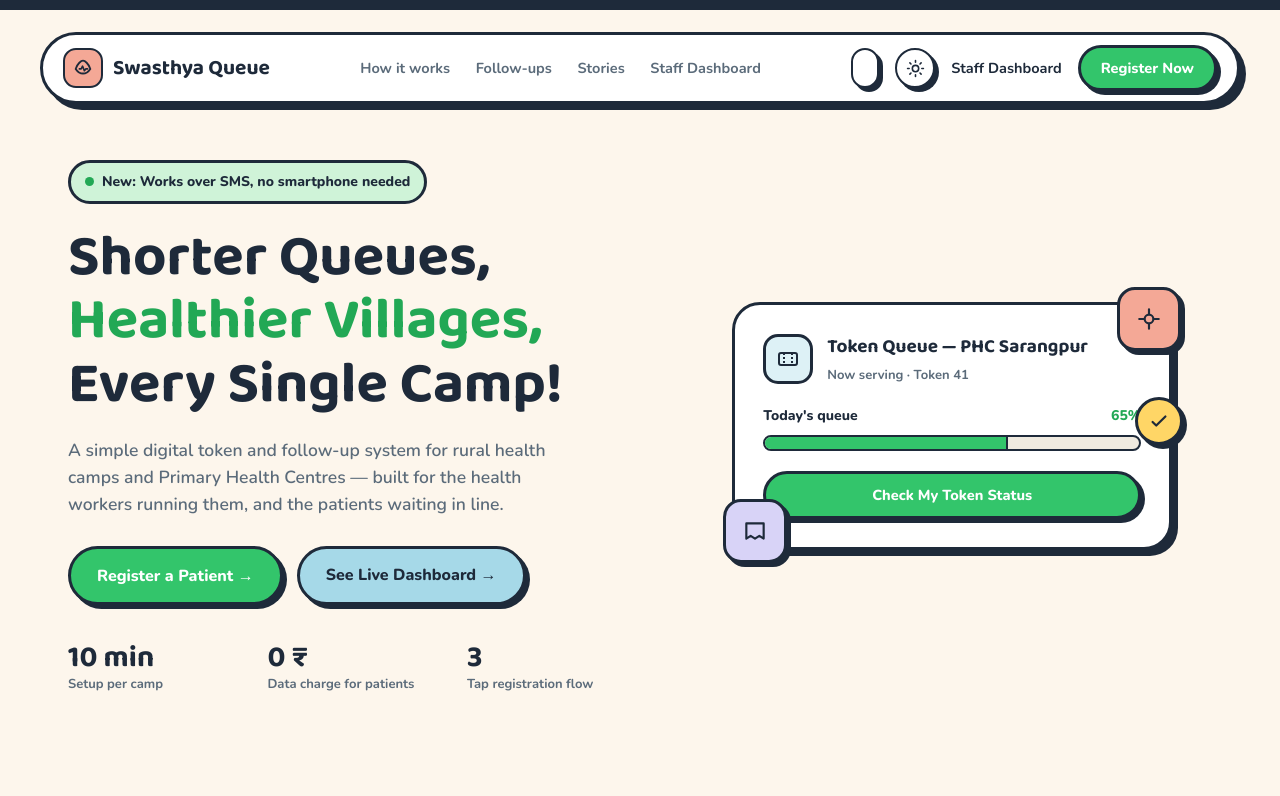
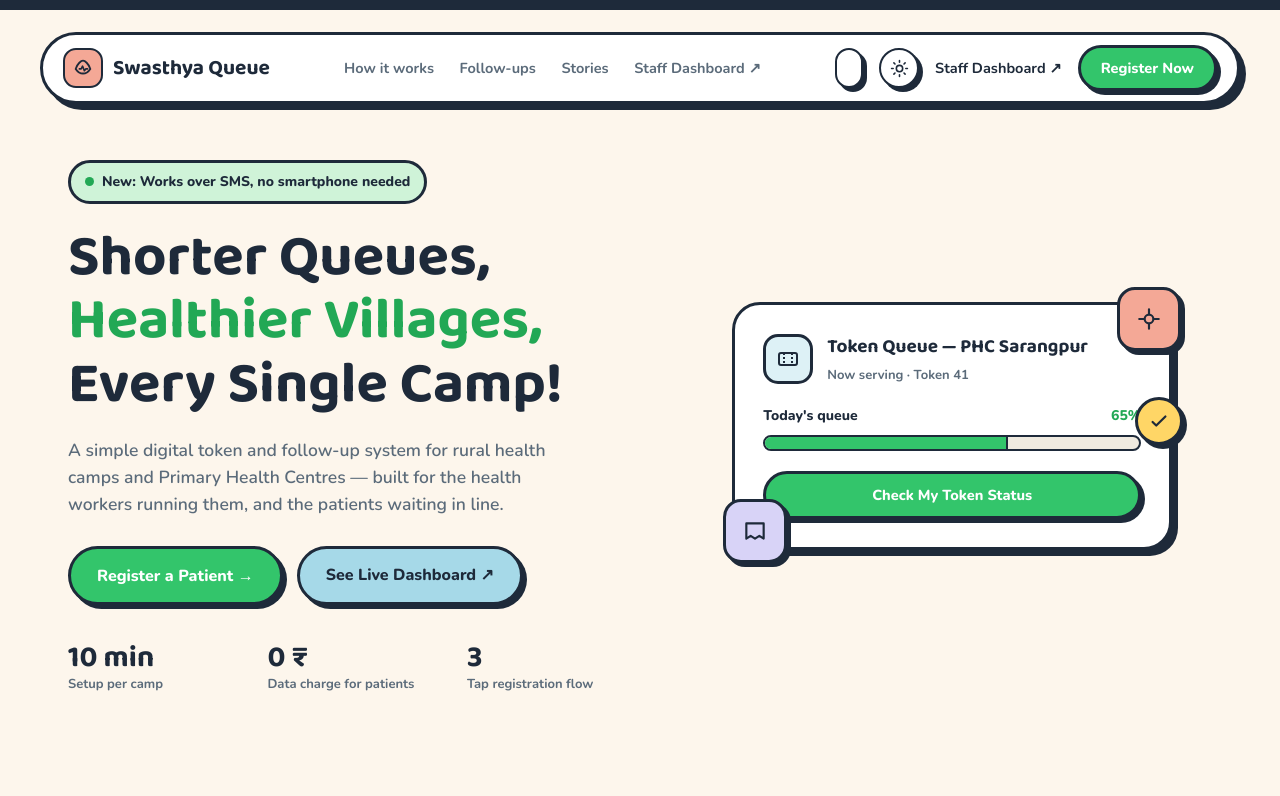
Before and after one commit to aryanmaurya397/ideathon, a plain HTML site: page index.html in a window 1280 px wide. Shown: the top 796 px of the page. Drawn offline with nearby package versions, Linux system fonts and the light colour scheme.

Commit message:
Open dashboard in dedicated popup window

```diff
--- a/index.html
+++ b/index.html
@@ -585,7 +585,7 @@
       <a href="#how">How it works</a>
       <a href="#followup">Follow-ups</a>
       <a href="#testimonials">Stories</a>
-      <a href="dashboard.html">Staff Dashboard</a>
+      <a href="dashboard.html" target="_blank" onclick="window.open('dashboard.html', 'StaffDashboard', 'width=1280,height=850,scrollbars=yes,resizable=yes'); return false;">Staff Dashboard ↗</a>
     </div>
     <div class="nav-right">
       <div class="translate-box"><div id="google_translate_element"></div></div>
@@ -593,7 +593,7 @@
         <svg class="icon-sun" viewBox="0 0 24 24" fill="none" stroke-width="2" stroke-linecap="round" stroke-linejoin="round"><circle cx="12" cy="12" r="4"/><path d="M12 2v2M12 20v2M4.9 4.9l1.4 1.4M17.7 17.7l1.4 1.4M2 12h2M20 12h2M4.9 19.1l1.4-1.4M17.7 6.3l1.4-1.4"/></svg>
         <svg class="icon-moon" viewBox="0 0 24 24" fill="none" stroke-width="2" stroke-linecap="round" stroke-linejoin="round"><path d="M21 12.8A9 9 0 1 1 11.2 3a7 7 0 0 0 9.8 9.8z"/></svg>
       </button>
-      <a class="login-link" href="dashboard.html">Staff Dashboard</a>
+      <a class="login-link" href="dashboard.html" target="_blank" onclick="window.open('dashboard.html', 'StaffDashboard', 'width=1280,height=850,scrollbars=yes,resizable=yes'); return false;">Staff Dashboard ↗</a>
       <button class="btn btn-green open-register-modal" type="button">Register Now</button>
     </div>
   </div>
@@ -607,7 +607,7 @@
       <p class="lede">A simple digital token and follow-up system for rural health camps and Primary Health Centres — built for the health workers running them, and the patients waiting in line.</p>
       <div class="hero-actions">
         <button class="btn btn-green btn-lg open-register-modal" type="button">Register a Patient →</button>
-        <a class="btn btn-sky btn-lg" href="dashboard.html">See Live Dashboard →</a>
+        <a class="btn btn-sky btn-lg" href="dashboard.html" target="_blank" onclick="window.open('dashboard.html', 'StaffDashboard', 'width=1280,height=850,scrollbars=yes,resizable=yes'); return false;">See Live Dashboard ↗</a>
       </div>
       <div class="stats">
         <div class="stat"><b>10 min</b><span>Setup per camp</span></div>
@@ -854,7 +854,7 @@
       <div class="admin-chip" style="background:var(--green-pale);"><b>Fever</b><span>Most common concern</span></div>
     </div>
     <div style="margin-top:16px;">
-      <a class="btn btn-green btn-lg" href="dashboard.html">Open Live Staff Dashboard →</a>
+      <a class="btn btn-green btn-lg" href="dashboard.html" target="_blank" onclick="window.open('dashboard.html', 'StaffDashboard', 'width=1280,height=850,scrollbars=yes,resizable=yes'); return false;">Open Live Staff Dashboard ↗</a>
     </div>
   </div>
 </section>
```
Also changed, not shown: idea/swasthya-queue-standalone.html (+3 -3 lines).
